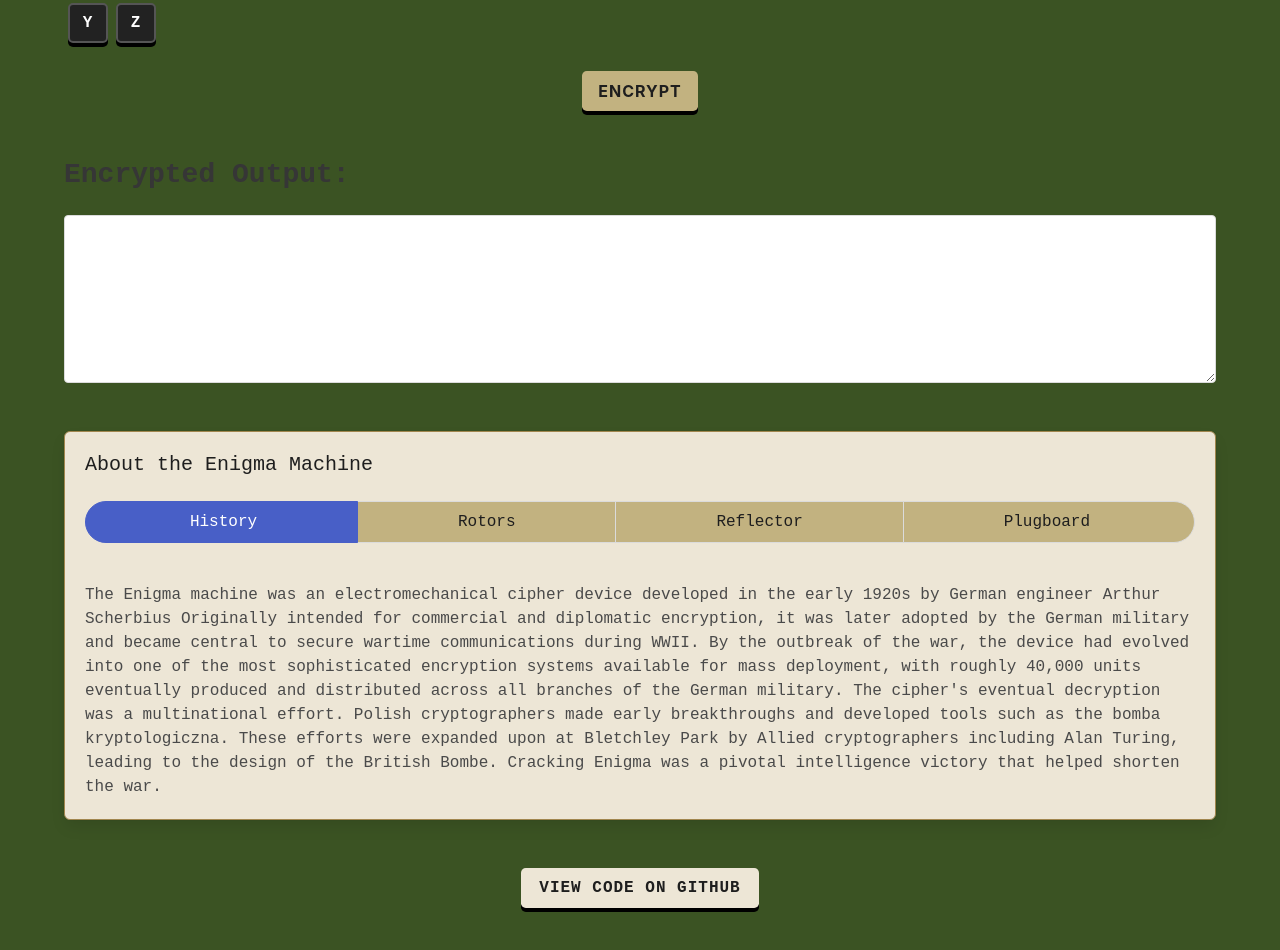
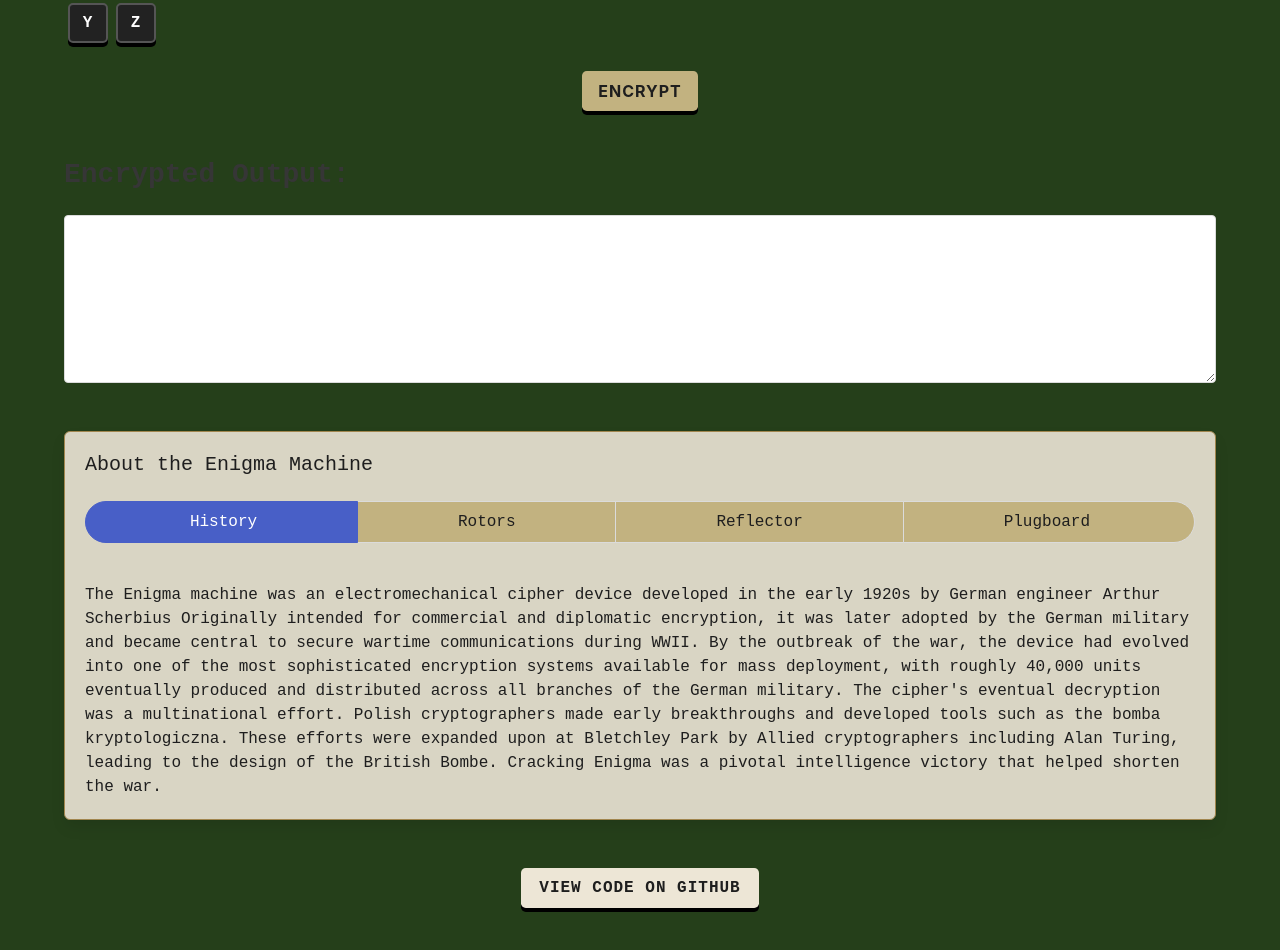
Before and after one commit to MaxVarley/enigma-sim, a plain HTML site: page docs/index.html in a window 1280 px wide. Shown: the part 880-1830 px from the top of the page. Drawn offline with nearby package versions, Linux system fonts and the light colour scheme; no server answers.

```diff
--- a/docs/index.html
+++ b/docs/index.html
@@ -8,13 +8,18 @@
   <style>
     body {
       font-family: 'Courier New', Courier, monospace;
-      background-color: #3B5323;
+      background-color: #253f1a;
       color: #1E1E1E;
     }
 
     .box {
-      background-color: #EDE6D6;
+      background-color: rgba(237, 230, 214, 0.9);
       border: 1px solid #A1864E;
+      color: #1E1E1E;
+    }
+
+    .content, .label, .subtitle, .title {
+      color: #f0f0f0;
     }
 
     .button.is-primary {
```
